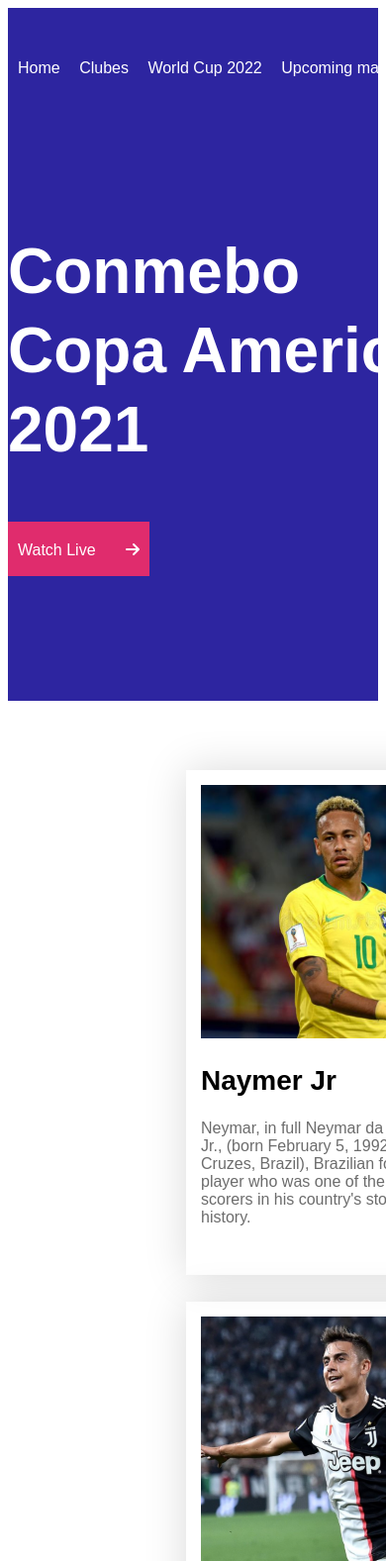
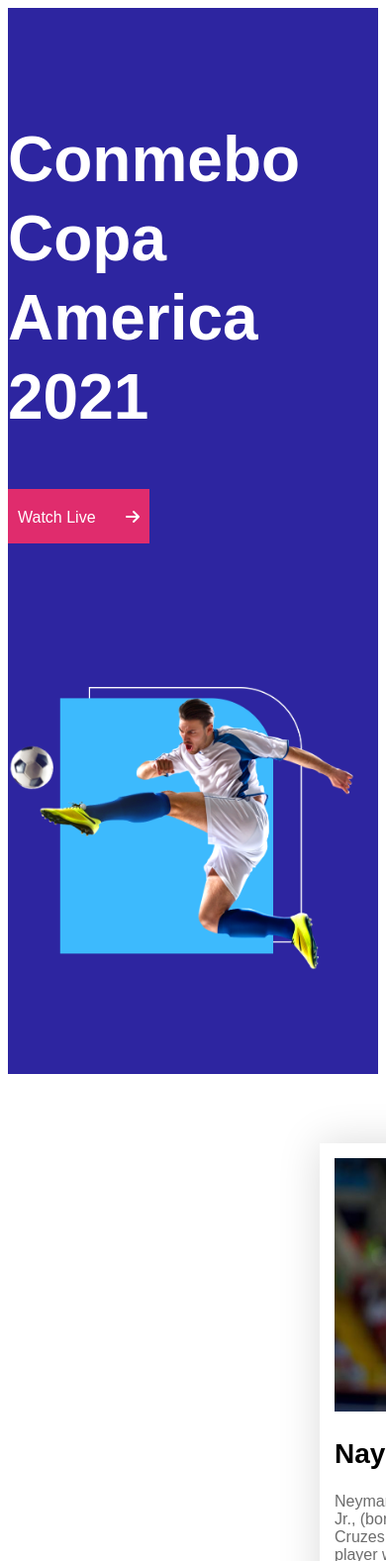
Before and after one commit to Mehedi287/Foot-Ball-Club, a plain HTML site: page index.html in a window 390 px wide. Shown: the top 1577 px of the page at 99% size. Drawn offline with Linux system fonts and the light colour scheme.

Commit message:
mobile added

```diff
--- a/style.css
+++ b/style.css
@@ -64,7 +64,7 @@
     justify-content: space-between;
 }
   .section-title{
-     width: 455px;
+     width: 40%;
 }
   .section-title h1 {
     color: white;
@@ -75,7 +75,6 @@
 }
   .secton-thumble img{
     width: 556px;
-    height: 438px;
     margin-top: 45px;
     margin-bottom: 100px;
  }
@@ -159,3 +158,34 @@ footer styles
   .copy-roght p{
     text-align: center;
 }
+
+/* ---------------
+responsive styles
+----------------  */
+/* ---------------
+for mobile device
+-------------------- */
+@media only screen and (max-width:688px){ .container{
+    width: 600px;
+
+    }
+    .nav{
+        display: none;
+    }
+    .head-section{
+        flex-direction: column;
+        row-gap: 100px;
+    }
+    .secton-thumble img{
+        width: 350px;
+    }
+    .section-title{width: 30%;
+    }
+    .players{
+        grid-template-columns: repeat(1,1fr);
+        width: 600px;
+    }
+    .player{
+        margin: 0 auto;
+    }
+}
```
